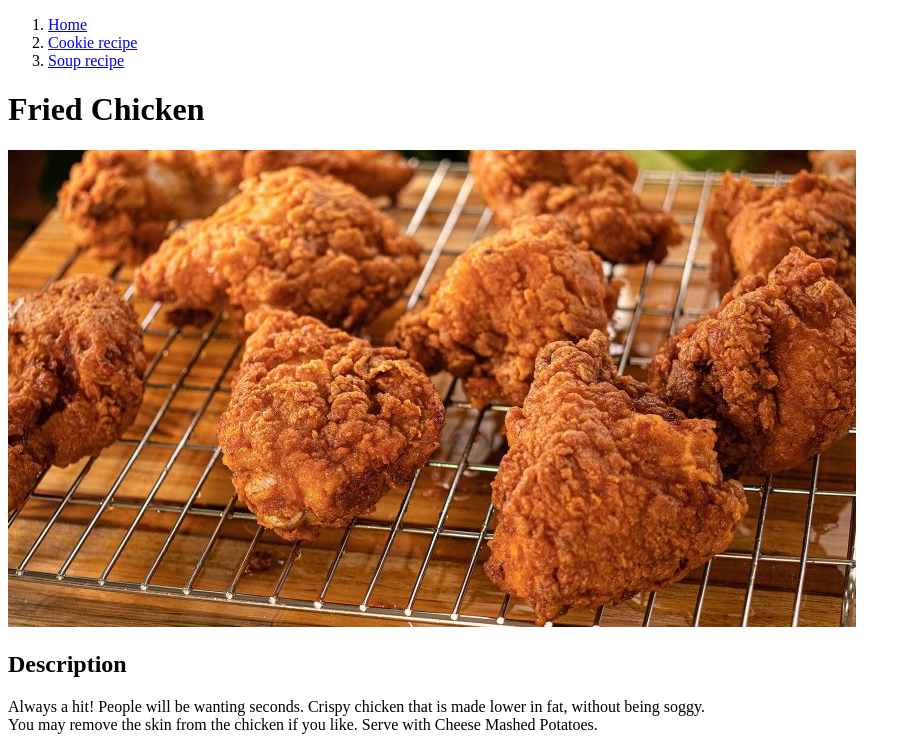
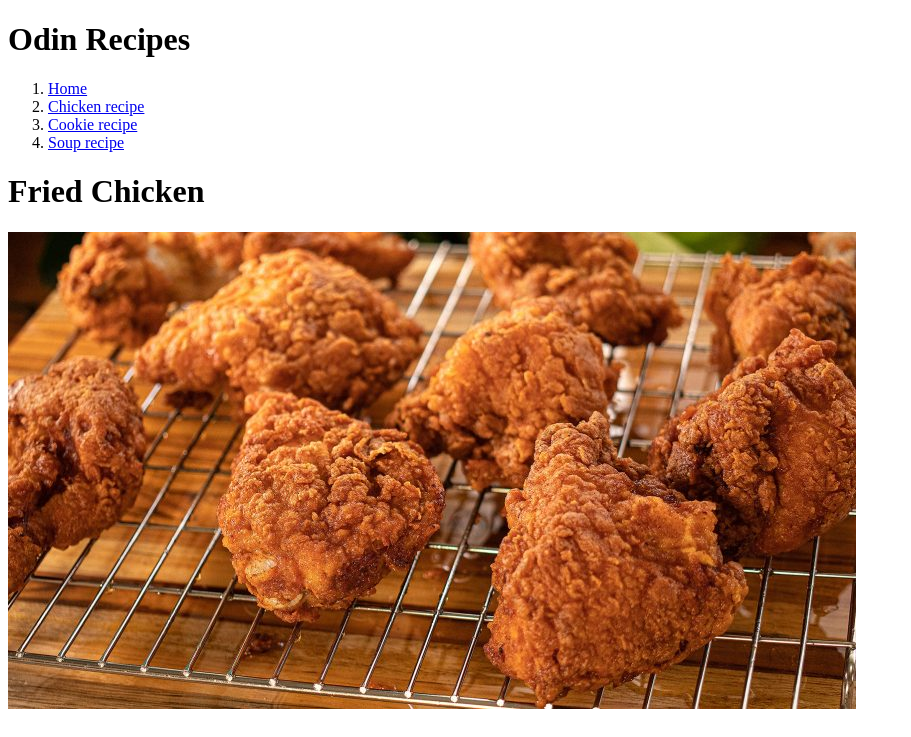
Before and after one commit to ashLuchowa/odin-recipes, a plain HTML site: page recipes/chicken.html in a window 1280 px wide. Shown: the top 737 px of the page, without its empty margins (0-911 px from the left). Drawn offline with Linux system fonts and the light colour scheme.

Commit message:
Use global links for all pages and add main heading: Odin Recipes

```diff
--- a/recipes/chicken.html
+++ b/recipes/chicken.html
@@ -10,10 +10,12 @@
 
 <body>
 
+    <h1>Odin Recipes</h1>
     <ol>
         <li><a href="../index.html">Home</a></li>
-        <li><a href="cookie.html">Cookie recipe</a></li>
-        <li><a href="soup.html">Soup recipe</a></li>
+        <li><a href="/recipes/chicken.html">Chicken recipe</a></li>
+        <li><a href="/recipes/cookie.html">Cookie recipe</a></li>
+        <li><a href="/recipes/soup.html">Soup recipe</a></li>
     </ol>
 
     <h1>Fried Chicken</h1>
```
Also changed, not shown: recipes/cookie.html (+4 -2 lines), recipes/soup.html (+4 -2 lines).
